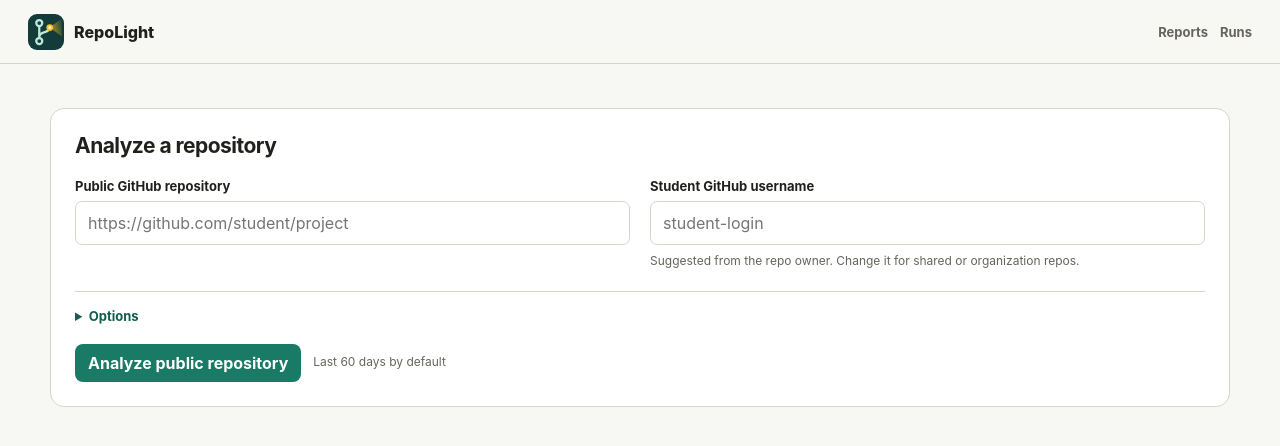
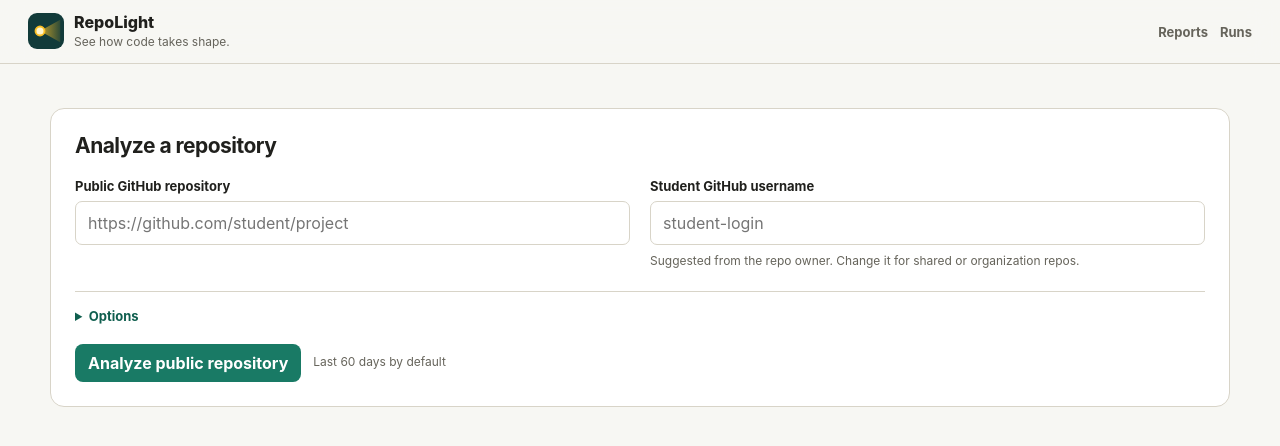
Before and after one commit to codepetca/repolight, a Next.js app: page /reports in a window 1280 px wide. Shown: the top 446 px of the page. Built offline with nearby package versions, Linux system fonts and the light colour scheme.

Commit message:
Add RepoLight tagline and simplify logo to an illuminated node

```diff
--- a/src/app/globals.css
+++ b/src/app/globals.css
@@ -103,6 +103,15 @@ button:disabled {
 }
 
 .brand-name { margin: 0; font: inherit; }
+
+.brand-copy { display: grid; gap: 2px; min-width: 0; }
+
+.brand-tagline {
+  color: var(--muted);
+  font-size: 12px;
+  font-weight: 400;
+  line-height: 1.4;
+}
 
 .brand-mark {
   display: block;
--- a/src/app/layout.tsx
+++ b/src/app/layout.tsx
@@ -3,6 +3,7 @@ import './globals.css'
 
 export const metadata: Metadata = {
   title: 'RepoLight',
+  description: 'See how code takes shape.',
   icons: { icon: { url: '/repolight-mark.svg', type: 'image/svg+xml' } },
 }
 
--- a/src/components/Brand.tsx
+++ b/src/components/Brand.tsx
@@ -4,6 +4,9 @@ export function Brand({ heading = false }: { heading?: boolean }) {
   const Name = heading ? 'h1' : 'span'
   return <>
     <Image className="brand-mark" src="/repolight-mark.svg" width={36} height={36} alt="" aria-hidden="true" priority />
-    <Name className="brand-name">RepoLight</Name>
+    <span className="brand-copy">
+      <Name className="brand-name">RepoLight</Name>
+      <span className="brand-tagline">See how code takes shape.</span>
+    </span>
   </>
 }
```
Also changed, not shown: .ai/CURRENT.md, public/repolight-mark.svg, 1 other file (tests, documents, lock files or other folders).
